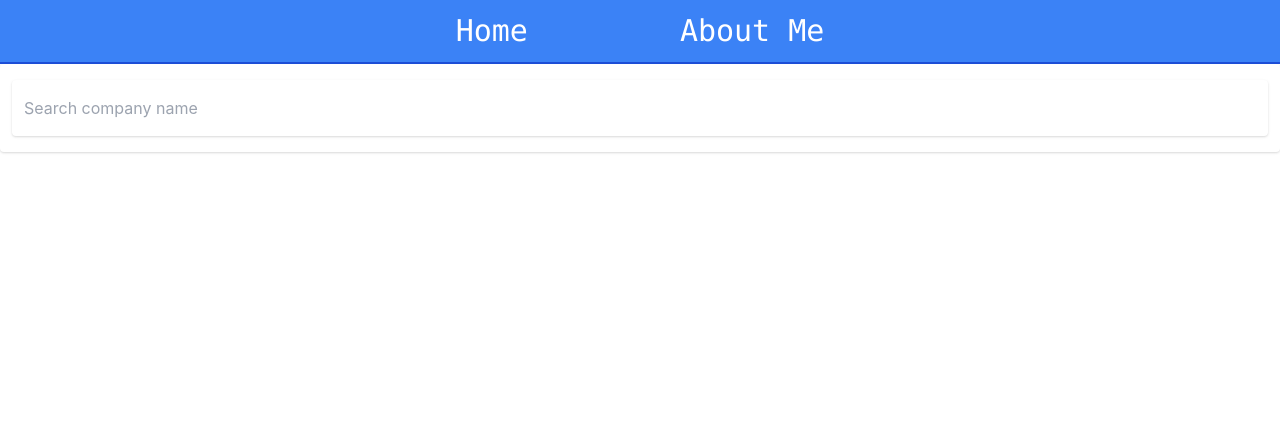
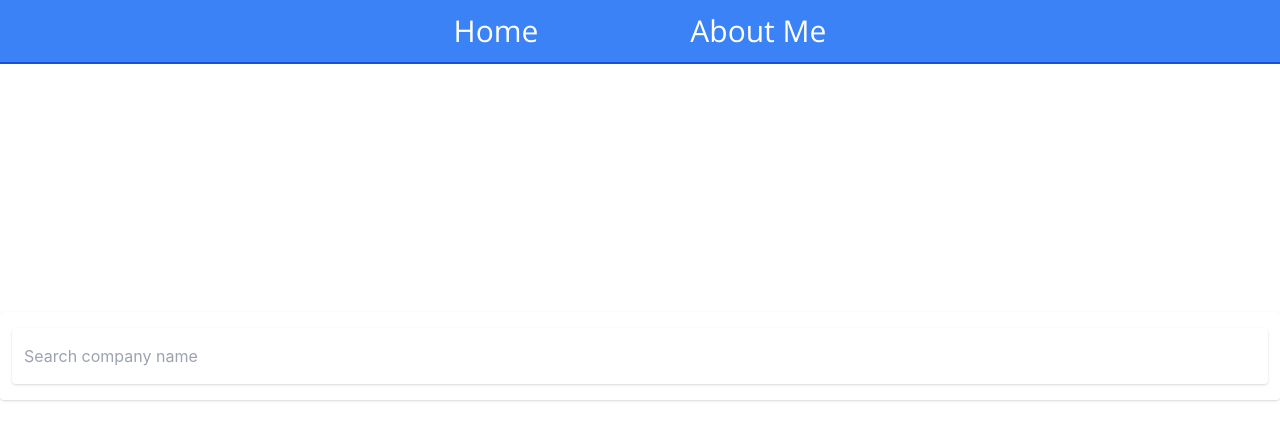
Before and after one commit to nartmobile/HackUTD-F-2021, a React (Create React App) app: page / in a window 1280 px wide. Shown: the top 440 px of the page. Built offline with nearby package versions, Linux system fonts and the light colour scheme.

Commit message:
added font to navbar and centered search field

```diff
--- a/src/components/Search.js
+++ b/src/components/Search.js
@@ -28,7 +28,7 @@ export default function Search( ) {
         // });
     }
     return (
-        <div className="container mx-auto">
+        <div className="absolute left-1/2 bottom-1/2 transform -translate-x-1/2 container">
             <form className="px-3 py-4 placeholder-blueGray-300 text-blueGray-600 relative bg-white bg-white rounded text-base border-0 shadow outline-none focus:outline-none focus:ring w-full" onSubmit={handleSubmit}>
             <input type="text"  onChange={(e) => setValue(e.target.value)}  placeholder="Search company name" className="px-3 py-4 placeholder-blueGray-300 text-blueGray-600 relative bg-white bg-white rounded text-base border-0 shadow outline-none focus:outline-none focus:ring w-full" onSubmit={handleSubmit}/>
             </form>
--- a/src/components/navbar.js
+++ b/src/components/navbar.js
@@ -4,10 +4,10 @@ export function NavBar() {
     return (
         <div className="sticky top-0 flex justify-center border-b-2 h-16 items-center bg-blue-500 border-blue-700">
             <div>
-                <a className="px-3 py-1 font-mono text-3xl mx-16 text-white hover:bg-blue-600" href="/">Home</a>
+                <a className="px-3 py-1 font-open-sans text-3xl mx-16 text-white hover:bg-blue-600" href="/">Home</a>
             </div>
             <div>
-                <a className="px-3 py-1 font-mono text-3xl mx-16 text-white hover:bg-blue-600" href="#aboutme">About Me</a>
+                <a className="px-3 py-1 font-open-sans text-3xl mx-16 text-white hover:bg-blue-600" href="#aboutme">About Me</a>
             </div>
         </div>
     );
--- a/src/index.css
+++ b/src/index.css
@@ -1,4 +1,5 @@
 /* ./src/index.css */
+@import url('https://fonts.googleapis.com/css2?family=Open+Sans&display=swap');
 @tailwind base;
 @tailwind components;
 @tailwind utilities;
--- a/tailwind.config.js
+++ b/tailwind.config.js
@@ -2,7 +2,11 @@ module.exports = {
   purge: ['./src/**/*.{js,jsx,ts,tsx}', './public/index.html'],
   darkMode: false, // or 'media' or 'class'
   theme: {
-    extend: {},
+    extend: {
+      fontFamily: {
+        'open-sans': ["'Open Sans'", 'sans-serif']
+      }
+    },
   },
   variants: {
     extend: {},
```
